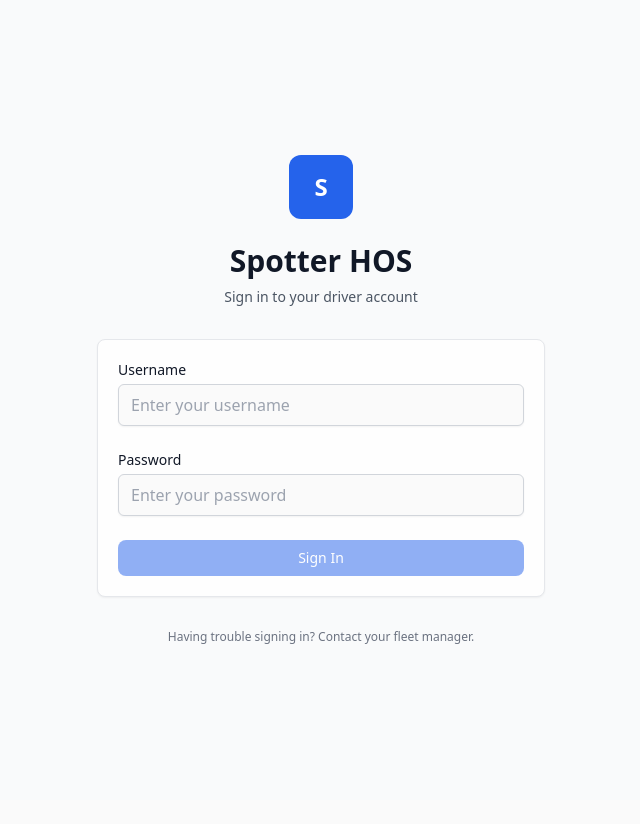
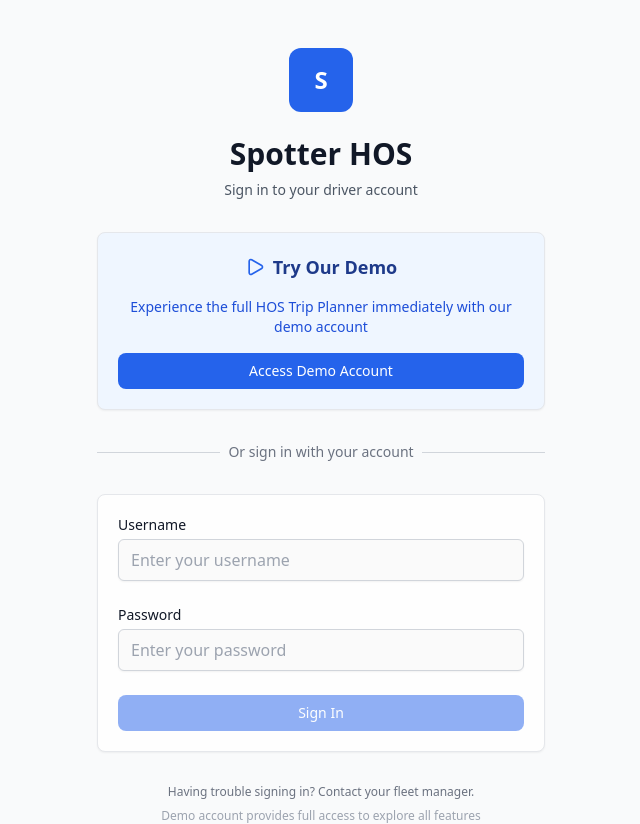
Before and after one commit to Kenbaz/Spotter-trip-planner, a React (Vite) app in the folder frontend/: page /login in a window 1280 px wide. Shown: the whole page, without its empty margins (319-959 px from the left). Before the commit the page ends 800 px from the top, so only its background shows below. Built offline with nearby package versions, Linux system fonts and the light colour scheme; no server answers.

Commit message:
Added a demo button for easy app access

```diff
--- a/frontend/src/pages/LoginPage.tsx
+++ b/frontend/src/pages/LoginPage.tsx
@@ -4,15 +4,20 @@ import { useAuth } from "../hooks/useAuth";
 import { Button } from "../components/UI/Button";
 import { Input } from "../components/UI/Input";
 import { Card, CardContent } from "../components/UI/Card";
-import { AlertCircle } from "lucide-react";
+import { AlertCircle, Play } from "lucide-react";
 import { SEO } from "../components/SEO/SEO";
 
 export function LoginPage() {
   const [username, setUsername] = useState("");
   const [password, setPassword] = useState("");
   const [error, setError] = useState("");
+  const [isDemoLoading, setIsDemoLoading] = useState(false);
 
   const { login, isLoggingIn } = useAuth();
+
+  // Demo credentials
+  const DEMO_USERNAME = "John_Doe";
+  const DEMO_PASSWORD = "@Johndriver1234";
 
   const handleSubmit = async (e: FormEvent) => {
     e.preventDefault();
@@ -30,8 +35,26 @@ export function LoginPage() {
     }
   };
 
+  const handleDemoLogin = async () => {
+    setError("");
+    setIsDemoLoading(true);
+
+    try {
+      const result = await login(DEMO_USERNAME, DEMO_PASSWORD);
+      if (!result.success) {
+        setError(result.error || "Demo login failed");
+      }
+    } catch (err) {
+      console.error("Demo login error:", err);
+      setError("Demo login failed - please try again");
+    } finally {
+      setIsDemoLoading(false);
+    }
+  };
+
+
   return (
-    <div className="min-h-screen flex items-center justify-center bg-gray-50 py-12 px-4 sm:px-6 lg:px-8">
+    <div className="min-h-screen flex items-center justify-center bg-gray-50 py-12 px-4 sm:px-6 lg:px-8 pb-[20%] md:pb-0">
       <SEO
         title="Driver login"
         description="Sign in to your Spotter HOS driver account to access trip planning, compliance tracking, and generate routes"
@@ -48,6 +71,48 @@ export function LoginPage() {
           <p className="mt-2 text-sm text-gray-600">
             Sign in to your driver account
           </p>
+        </div>
+
+        {/* Demo Access Section */}
+        <Card className="bg-blue-50 border-blue-200">
+          <CardContent>
+            <div className="text-center space-y-4">
+              <div className="flex items-center justify-center space-x-2">
+                <Play className="w-5 h-5 text-blue-600" />
+                <h3 className="text-lg font-semibold text-blue-900">
+                  Try Our Demo
+                </h3>
+              </div>
+
+              <p className="text-sm text-blue-700">
+                Experience the full HOS Trip Planner immediately with our demo
+                account
+              </p>
+
+              <div className="space-y-3">
+                <Button
+                  onClick={handleDemoLogin}
+                  className="w-full bg-blue-600 hover:bg-blue-700 text-white"
+                  isLoading={isDemoLoading}
+                  disabled={isLoggingIn}
+                >
+                  {isDemoLoading ? "Accessing Demo..." : "Access Demo Account"}
+                </Button>
+              </div>
+            </div>
+          </CardContent>
+        </Card>
+
+        {/* Divider */}
+        <div className="relative">
+          <div className="absolute inset-0 flex items-center">
+            <div className="w-full border-t border-gray-300" />
+          </div>
+          <div className="relative flex justify-center text-sm">
+            <span className="px-2 bg-gray-50 text-gray-500">
+              Or sign in with your account
+            </span>
+          </div>
         </div>
 
         {/* Login Form */}
@@ -69,7 +134,7 @@ export function LoginPage() {
                 placeholder="Enter your username"
                 required
                 autoComplete="username"
-                disabled={isLoggingIn}
+                disabled={isLoggingIn || isDemoLoading}
                 className="text-gray-900"
               />
 
@@ -81,7 +146,7 @@ export function LoginPage() {
                 placeholder="Enter your password"
                 required
                 autoComplete="current-password"
-                disabled={isLoggingIn}
+                disabled={isLoggingIn || isDemoLoading}
                 className="text-gray-900"
               />
 
@@ -89,7 +154,9 @@ export function LoginPage() {
                 type="submit"
                 className="w-full"
                 isLoading={isLoggingIn}
-                disabled={!username || !password || isLoggingIn}
+                disabled={
+                  !username || !password || isLoggingIn || isDemoLoading
+                }
               >
                 {isLoggingIn ? "Signing in..." : "Sign In"}
               </Button>
@@ -98,9 +165,12 @@ export function LoginPage() {
         </Card>
 
         {/* Footer */}
-        <div className="text-center">
+        <div className="text-center space-y-2">
           <p className="text-xs text-gray-500">
             Having trouble signing in? Contact your fleet manager.
+          </p>
+          <p className="text-xs text-gray-400">
+            Demo account provides full access to explore all features
           </p>
         </div>
       </div>
```
